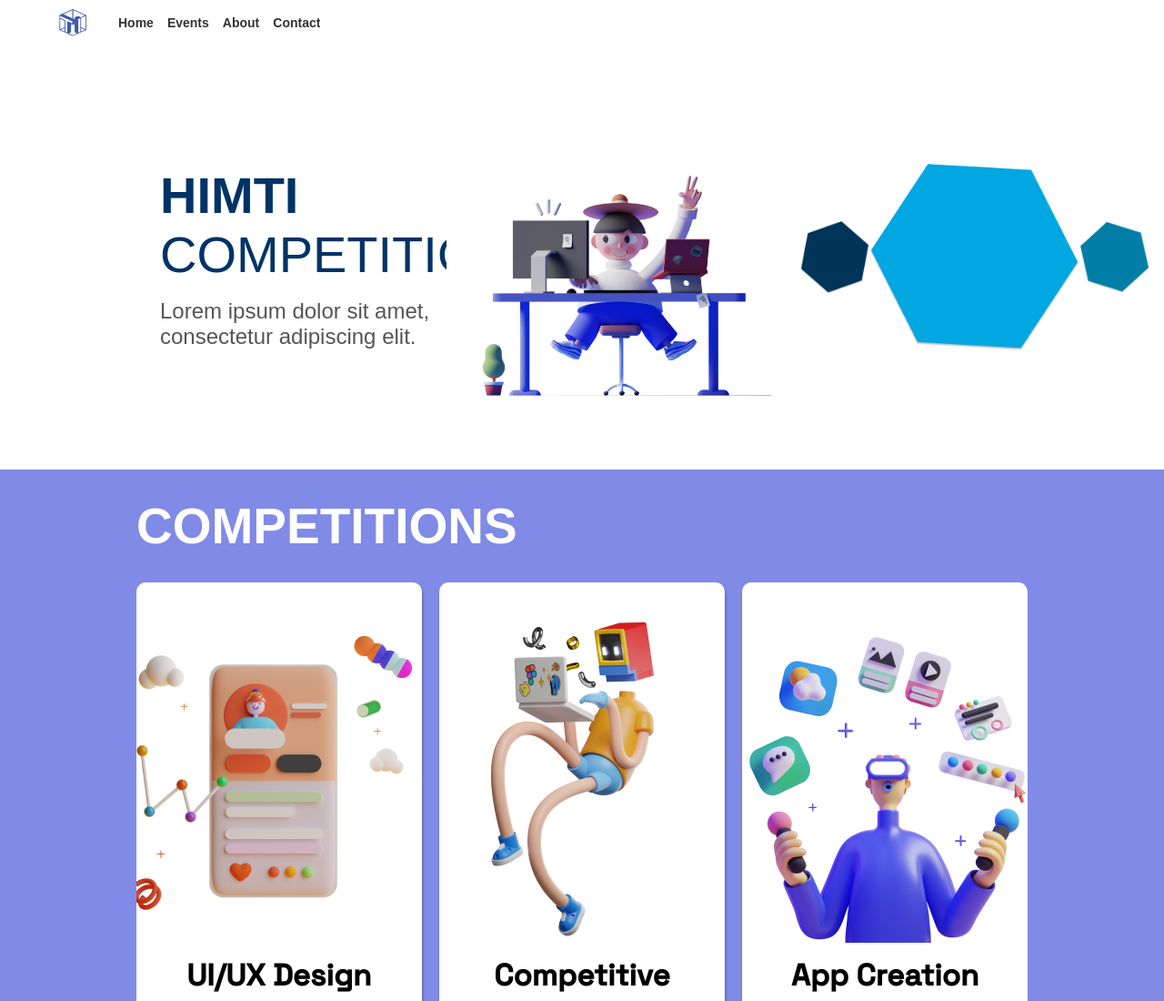
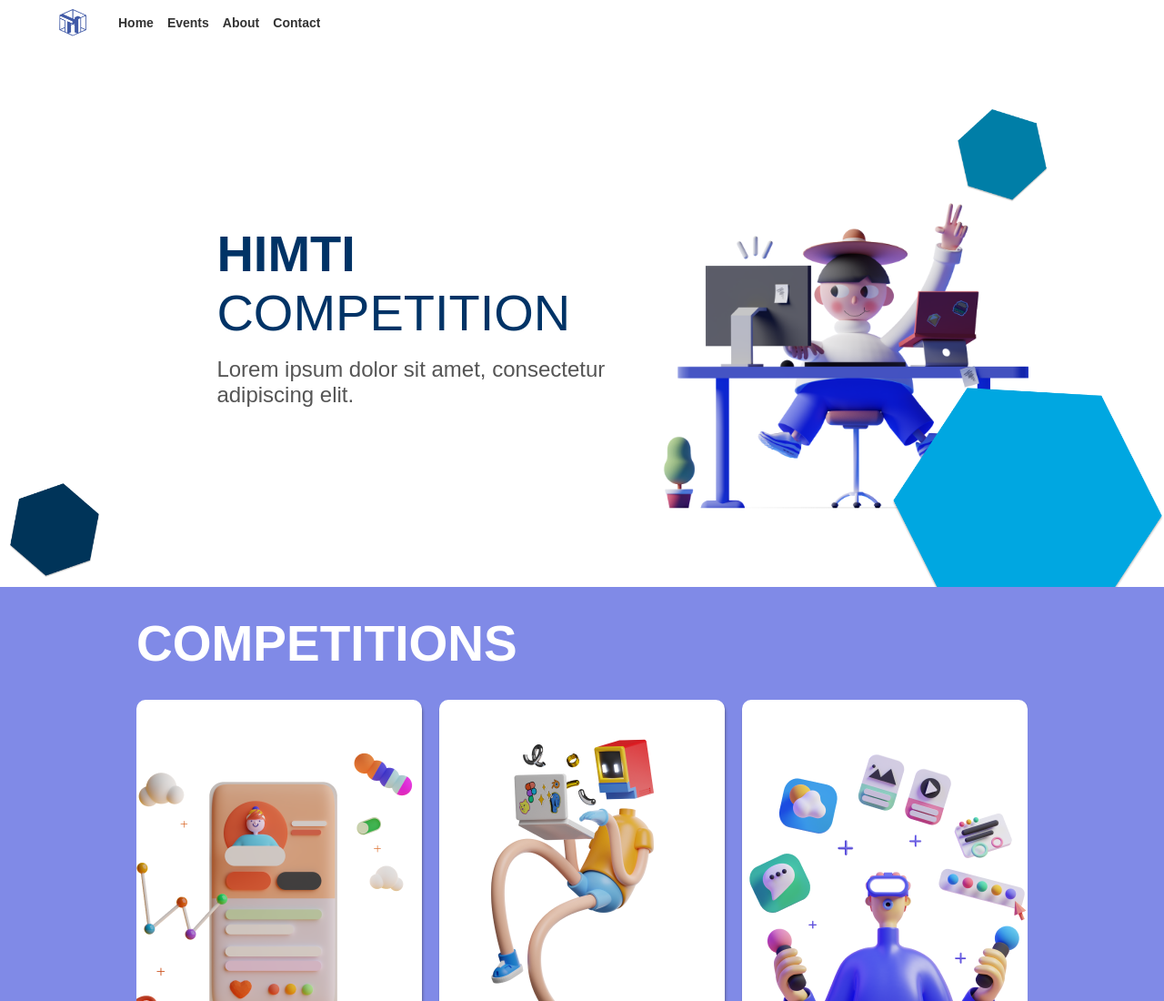
Before and after one commit to KelvinLihandy/HIMTI-WEBDEV-K5, a plain HTML site: page index.html in a window 1280 px wide. Shown: the top 1100 px of the page at 91% size. Drawn offline with Linux system fonts and the light colour scheme.

Commit message:
fix: polygon

```diff
--- a/index.css
+++ b/index.css
@@ -100,23 +100,28 @@
 }
 
 /* Polygon Styles */
-
 .polygon-left {
+    position: absolute;
     bottom: 10px;
     left: 10px;
     width: 100px;
+    z-index: 1; /* Pastikan polygon berada di atas konten lain */
 }
 
 .polygon-right-big {
-    bottom: -50;
+    position: absolute;
+    bottom: -50px;
     right: 0;
     width: 300px;
+    z-index: 1; /* Pastikan polygon berada di atas konten lain */
 }
 
 .polygon-right-small {
+    position: absolute;
     top: 70px;
     right: 10%;
     width: 100px;
+    z-index: 1; /* Pastikan polygon berada di atas konten lain */
 }
 
 .wrapper{
```
